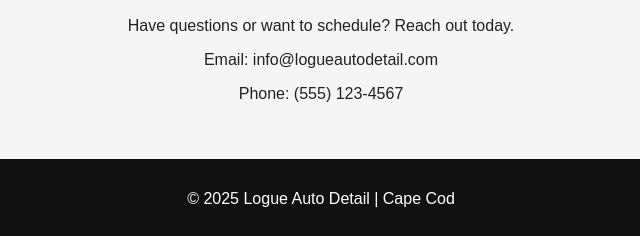
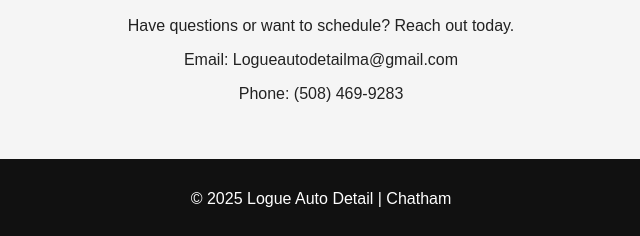
Before and after one commit to JLogue87/Logue-Auto-Detail, a plain HTML site: page Index.html in a window 1280 px wide. Shown: the part 1227-1463 px from the top of the page, 319-959 px from the left. Drawn offline with Linux system fonts and the light colour scheme.

Commit message:
Update Index.html

```diff
--- a/Index.html
+++ b/Index.html
@@ -3,7 +3,7 @@
 <head>
   <meta charset="UTF-8">
   <meta name="viewport" content="width=device-width, initial-scale=1.0">
-  <title>Logue Auto Detail | Cape Cod</title>
+  <title>Logue Auto Detail | Chatham</title>
   <link rel="stylesheet" href="style.css">
 </head>
 <body>
@@ -67,12 +67,12 @@
   <section id="contact" class="contact">
     <h2>Contact Us</h2>
     <p>Have questions or want to schedule? Reach out today.</p>
-    <p>Email: info@logueautodetail.com</p>
-    <p>Phone: (555) 123-4567</p>
+    <p>Email: Logueautodetailma@gmail.com</p>
+    <p>Phone: (508) 469-9283</p>
   </section>
 
   <footer>
-    <p>© 2025 Logue Auto Detail | Cape Cod</p>
+    <p>© 2025 Logue Auto Detail | Chatham</p>
   </footer>
 </body>
 </html>
```
